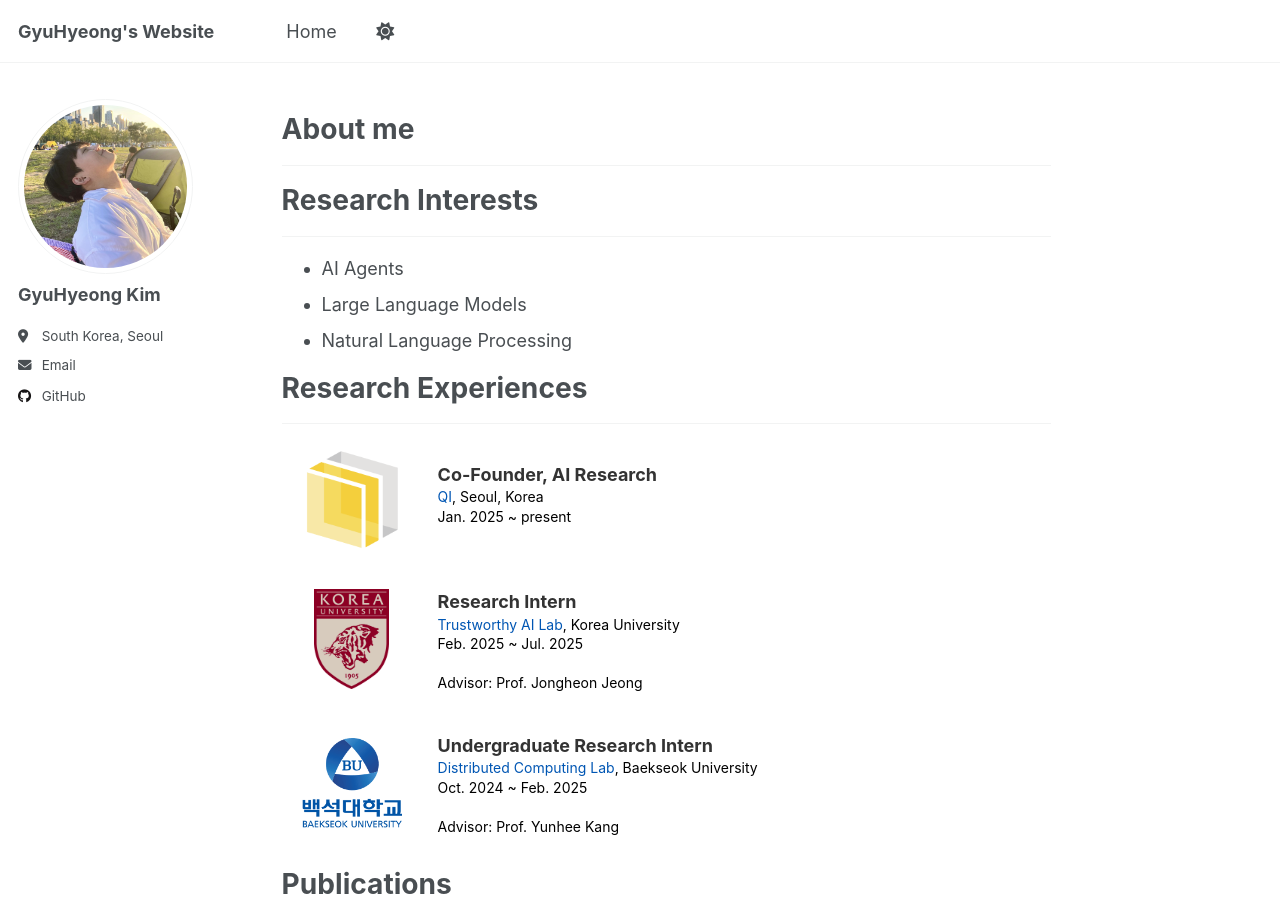
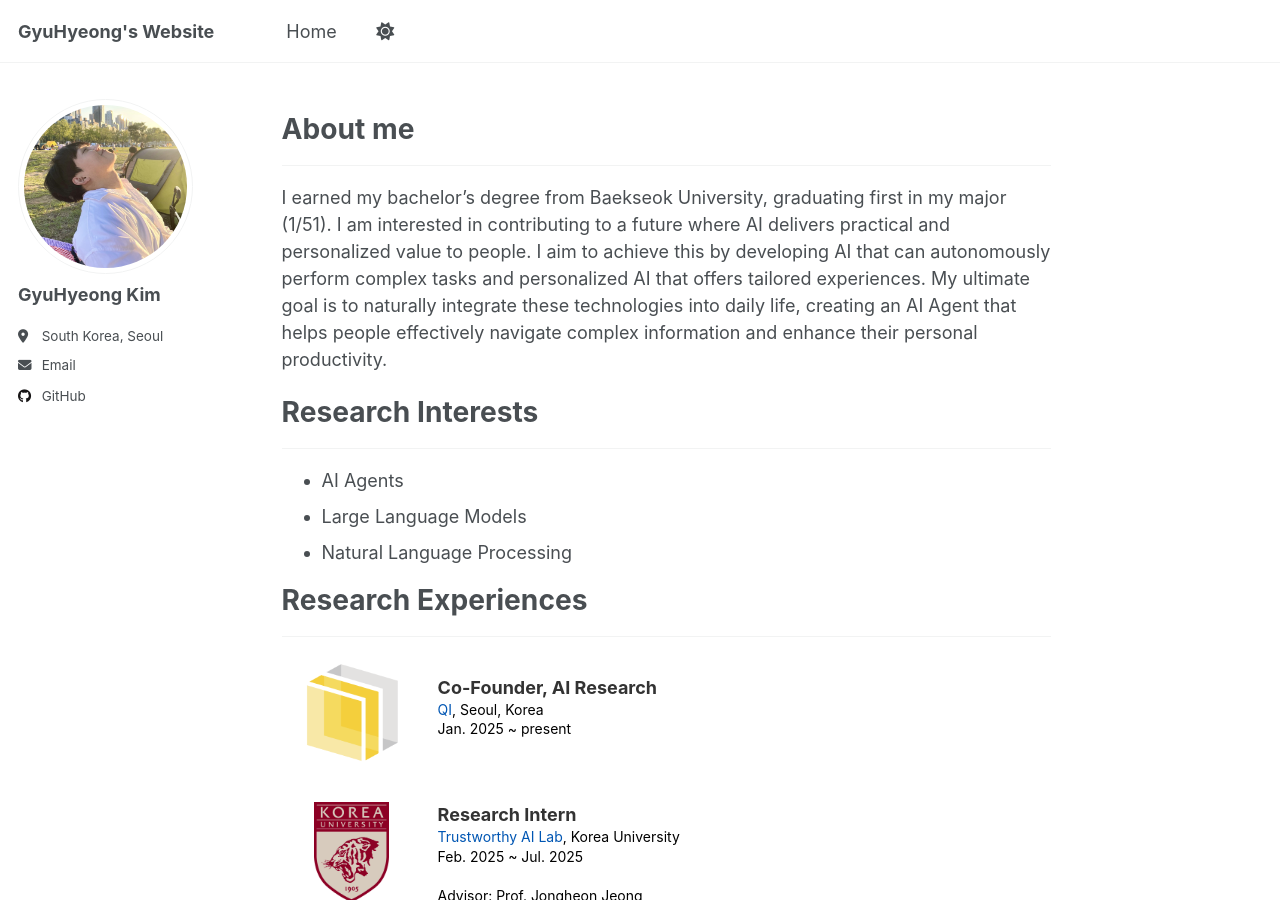
Before and after one commit to GyuHyeong-Kim/GyuHyeong-Kim.github.io, a Jekyll site: the page built from _pages/about.md, in a window 1280 px wide and 900 px high. Built offline with Jekyll 4.4.1, drawn with Linux system fonts in a browser that asks for light colours; a script that is not in the unit is left out.

Commit message:
Update about.md

```diff
--- a/_pages/about.md
+++ b/_pages/about.md
@@ -10,6 +10,10 @@ redirect_from:
 About me
 ======
 ---
+
+I earned my bachelor's degree from Baekseok University, graduating first in my major (1/51).
+I am interested in contributing to a future where AI delivers practical and personalized value to people. I aim to achieve this by developing AI that can autonomously perform complex tasks and personalized AI that offers tailored experiences.
+My ultimate goal is to naturally integrate these technologies into daily life, creating an AI Agent that helps people effectively navigate complex information and enhance their personal productivity.
 
 Research Interests
 ======
```
